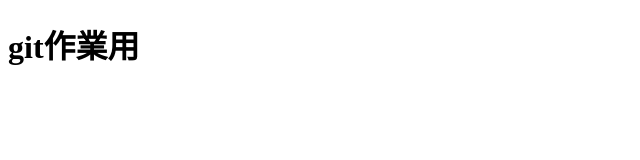
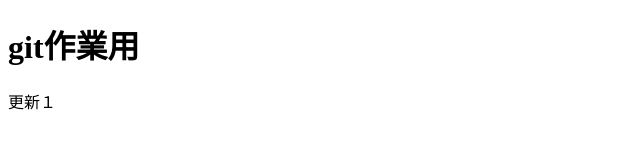
Before and after one commit to yomukueft-cloud/10-A-AAA1, a plain HTML site: page test.html in a window 1280 px wide. Shown: the full height of the page, 0-640 px from the left. Drawn offline with Linux system fonts and the light colour scheme.

Commit message:
second commit

```diff
--- a/test.html
+++ b/test.html
@@ -7,5 +7,6 @@
 </head>
 <body>
     <h1>git作業用</h1>
+    <p>更新１</p>
 </body>
 </html>
```
